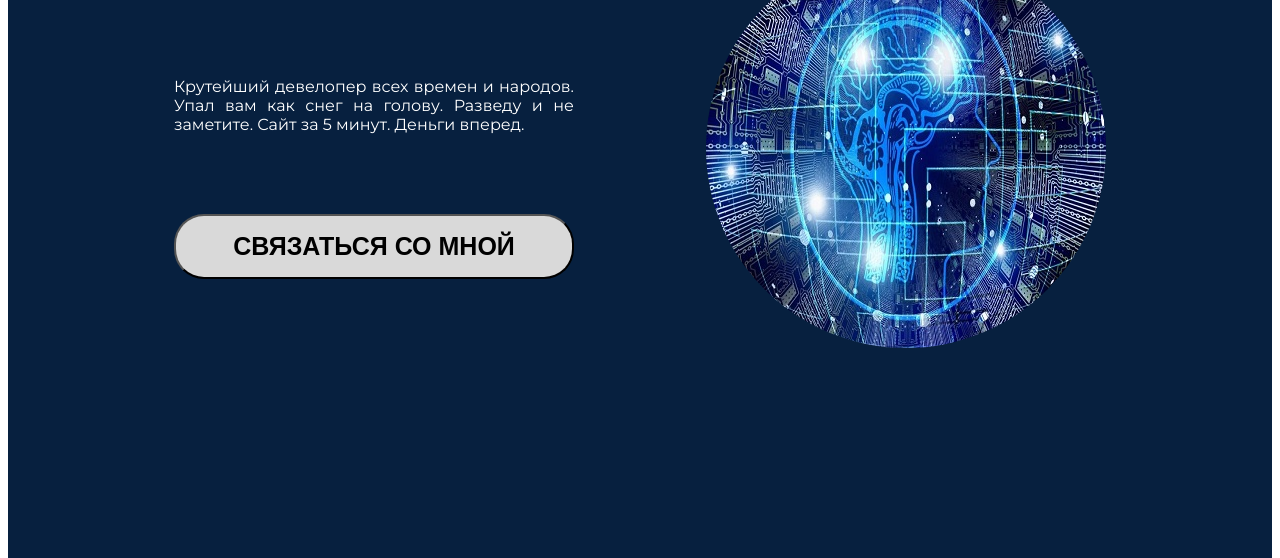
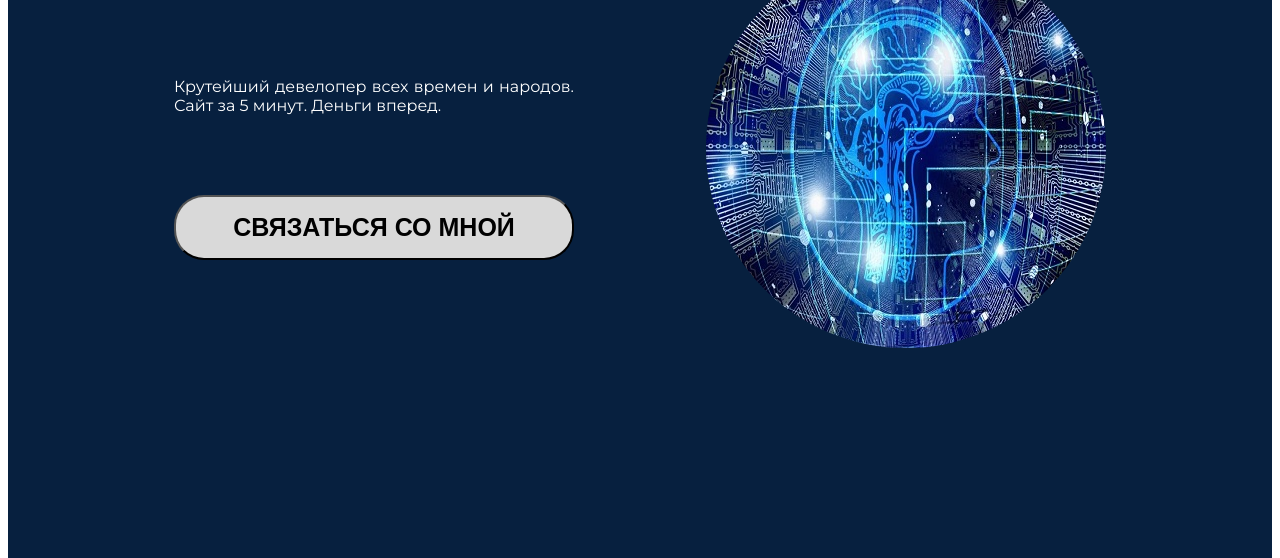
Before and after one commit to babushkinale/Portfolio, a plain HTML site: page index.html in a window 1280 px wide. Shown: the part 242-800 px from the top of the page. Drawn offline with Linux system fonts and the light colour scheme.

Commit message:
Update index.html

```diff
--- a/index.html
+++ b/index.html
@@ -23,7 +23,7 @@
         <div class="begin">
             <div class="beginBlock1">
                 <span class="titleOfBegin" id=about>Я - ФРОНТЕНДЕР</span>
-                <p>Крутейший девелопер всех времен и народов. Упал вам как снег на голову. Разведу и не заметите. Сайт за 5 минут. Деньги вперед.</p>
+                <p>Крутейший девелопер всех времен и народов. Сайт за 5 минут. Деньги вперед.</p>
                 <button class="connectMe"><b>СВЯЗАТЬСЯ СО МНОЙ</b></button>
             </div>
             <div class="beginBlock2">
```
